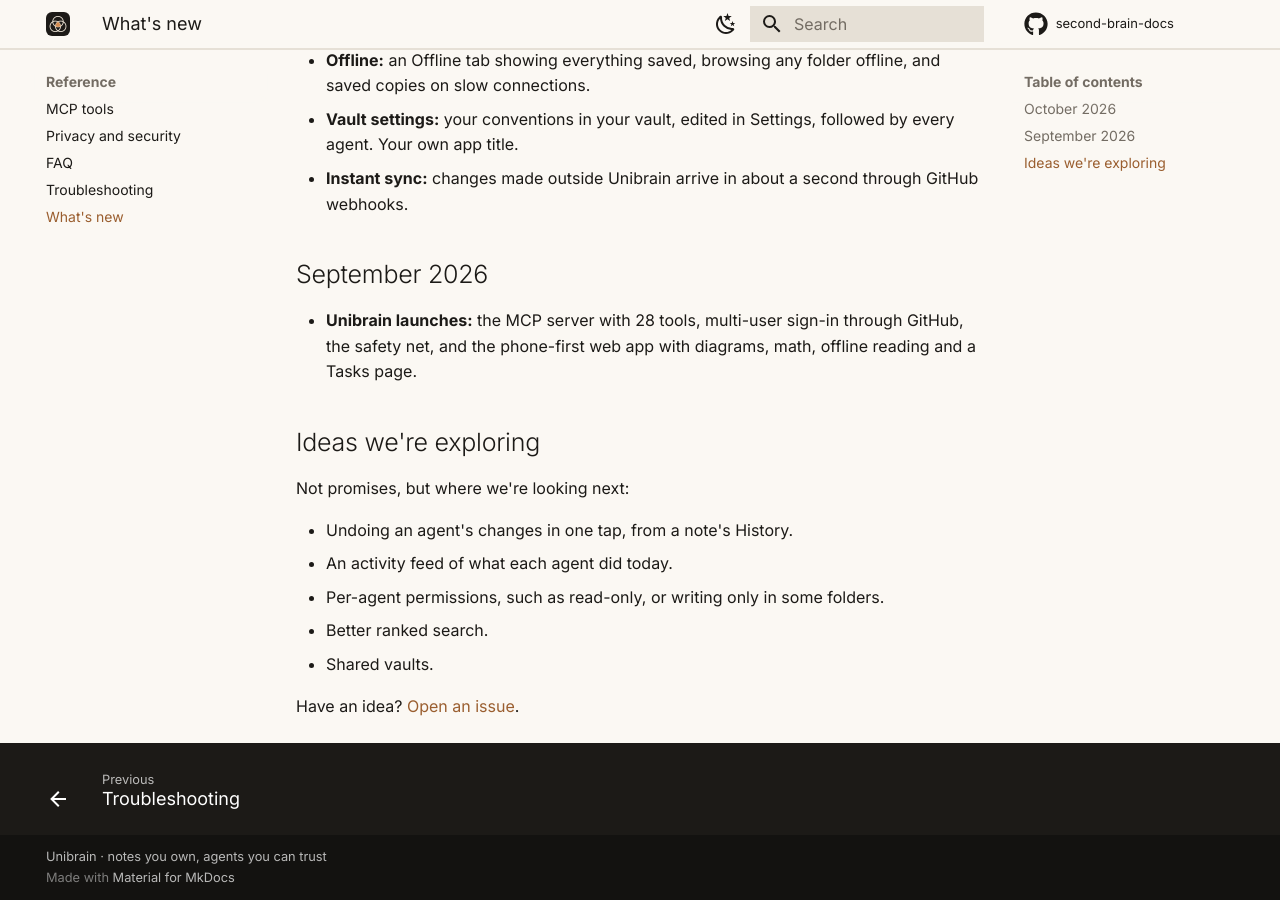
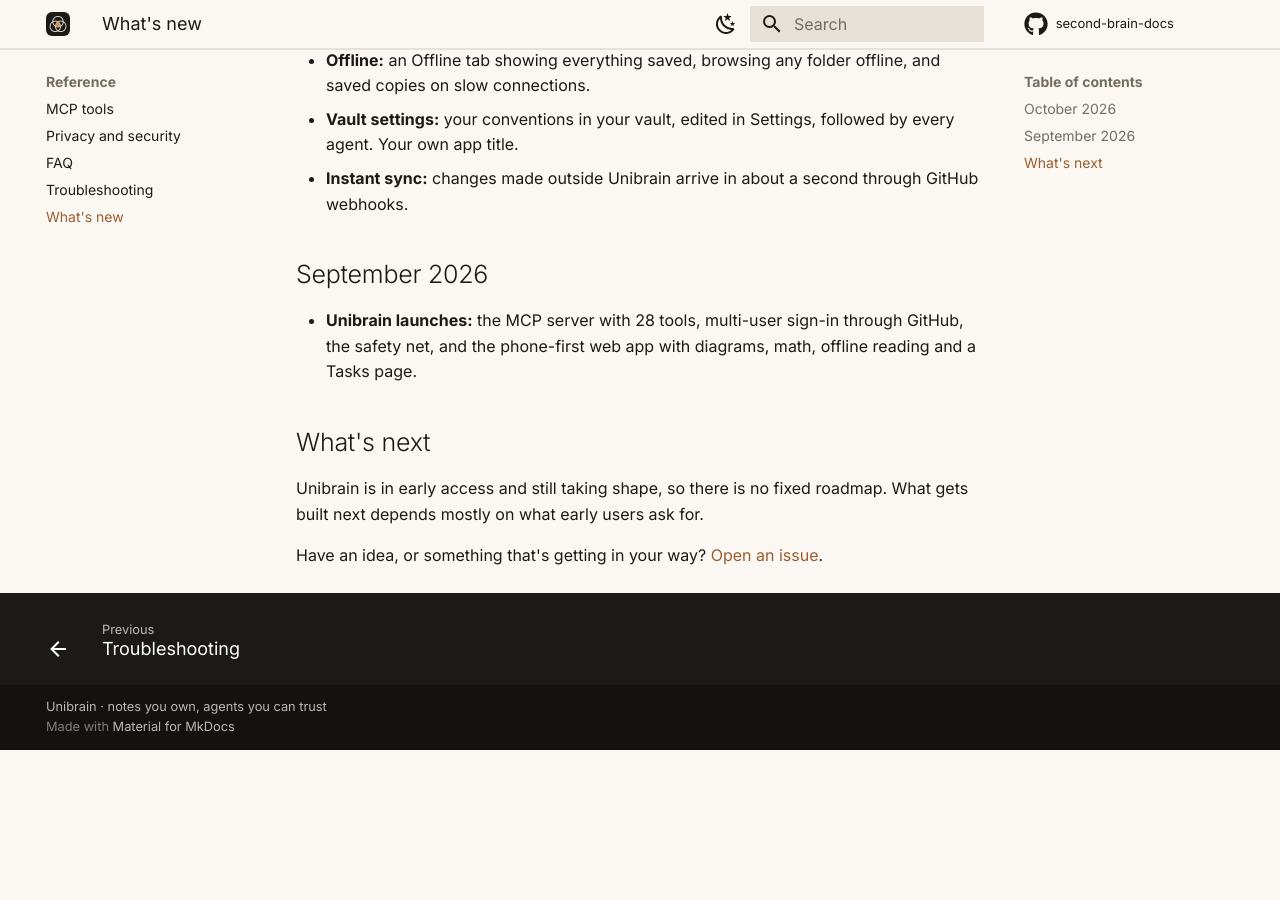
Before and after one commit to blanzp/second-brain-docs, an MkDocs documentation site: the page built from docs/reference/whats-new.md, in a window 1280 px wide and 900 px high, scrolled down 900 px. Built offline with MkDocs 1.6.1 and Material for MkDocs 9.7.7, drawn with Linux system fonts in a browser that asks for light colours; comment, search, counter and statistics services are not loaded; after the commit the page ends 1650 px from its top, so only the background shows below that.

Commit message:
Docs: no list of future ideas; nothing is committed to
Co-Authored-By: Claude Opus 5.5 <noreply@anthropic.com>

```diff
--- a/docs/reference/whats-new.md
+++ b/docs/reference/whats-new.md
@@ -27,14 +27,8 @@ title: What's new
 
 - **Unibrain launches:** the MCP server with 28 tools, multi-user sign-in through GitHub, the safety net, and the phone-first web app with diagrams, math, offline reading and a Tasks page.
 
-## Ideas we're exploring
+## What's next
 
-Not promises, but where we're looking next:
+Unibrain is in early access and still taking shape, so there is no fixed roadmap. What gets built next depends mostly on what early users ask for.
 
-- Undoing an agent's changes in one tap, from a note's History.
-- An activity feed of what each agent did today.
-- Per-agent permissions, such as read-only, or writing only in some folders.
-- Better ranked search.
-- Shared vaults.
-
-Have an idea? [Open an issue](https://github.com/blanzp/second-brain-docs/issues).
+Have an idea, or something that's getting in your way? [Open an issue](https://github.com/blanzp/second-brain-docs/issues).
```
Also changed, not shown: docs/reference/faq.md (+1 -1 lines), docs/why.md (+1 -1 lines).
